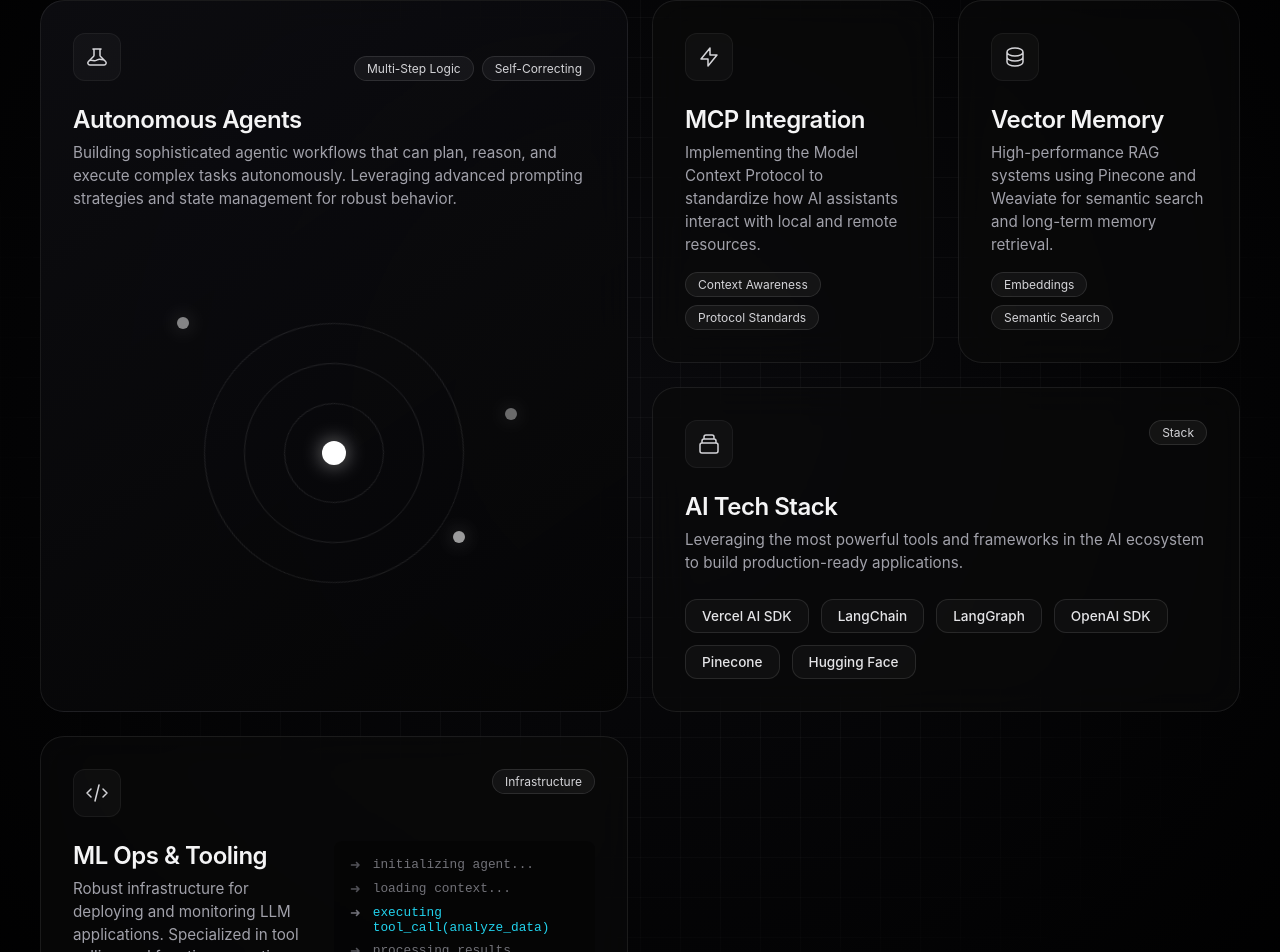
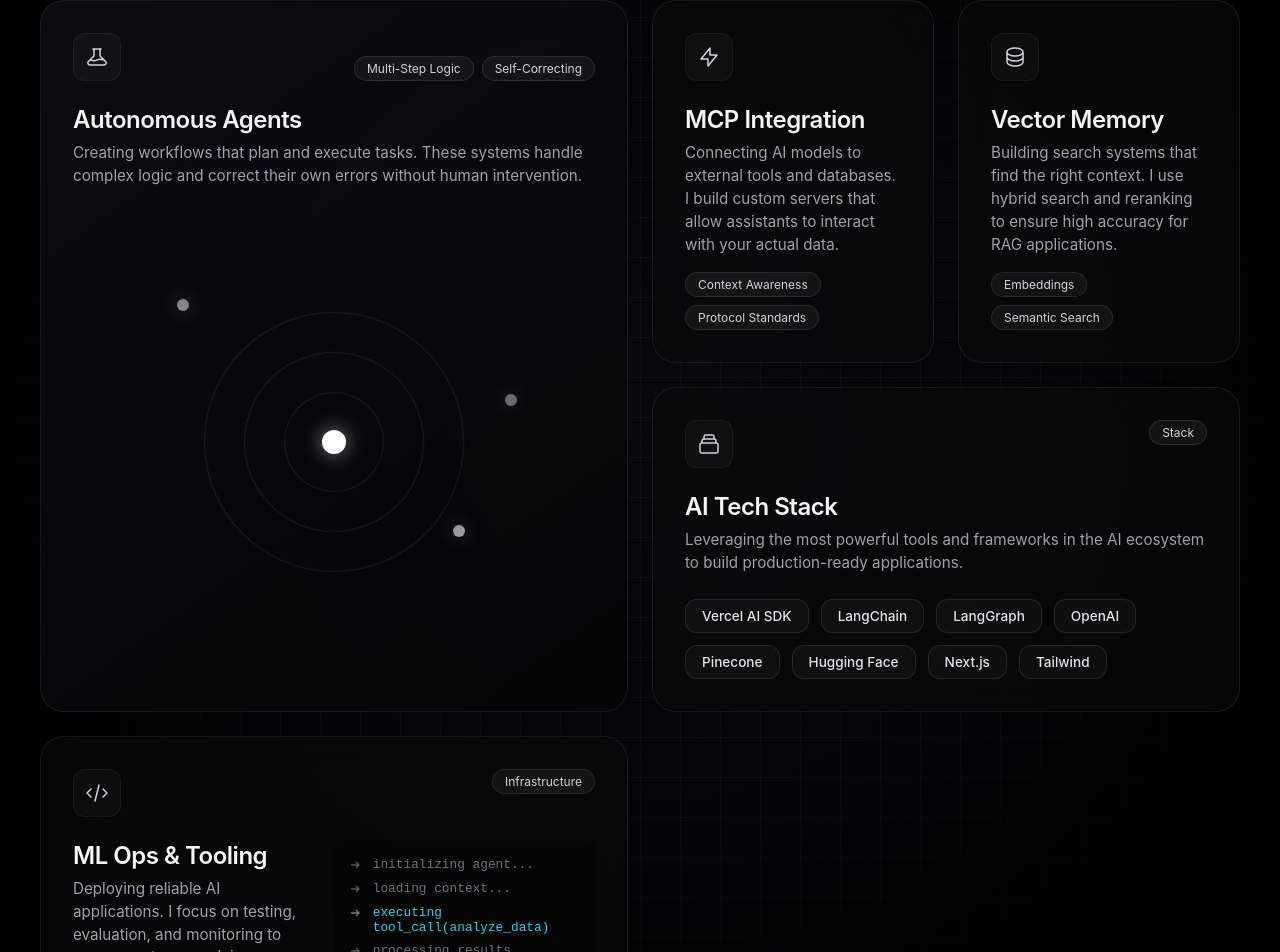
Before and after one commit to aneeshpatne/Personal-Portfolio, a Next.js app: page / in a window 1280 px wide. Shown: the part 2823-3775 px from the top of the page. Built offline with nearby package versions, Linux system fonts and the light colour scheme; no server answers; the database is empty.

Commit message:
feat: introduce MatrixLLM component for displaying AI capabilities with a bento grid layout.

```diff
--- a/src/components/LLM.jsx
+++ b/src/components/LLM.jsx
@@ -51,7 +51,7 @@ function MatrixLLM() {
       <header className={styles.header}>
         <h1 className={styles.title}>Artificial Intelligence</h1>
         <p className={styles.subtitle}>
-          Architecting the next generation of autonomous systems and cognitive infrastructure.
+          Building reliable autonomous systems that solve real problems. Turning raw models into practical software.
         </p>
       </header>
 
@@ -72,8 +72,7 @@ function MatrixLLM() {
           <div>
             <h3 className={styles.cardTitle}>Autonomous Agents</h3>
             <p className={styles.cardDesc}>
-              Building sophisticated agentic workflows that can plan, reason, and execute complex tasks autonomously.
-              Leveraging advanced prompting strategies and state management for robust behavior.
+              Creating workflows that plan and execute tasks. These systems handle complex logic and correct their own errors without human intervention.
             </p>
           </div>
           <AgentVisual />
@@ -90,7 +89,7 @@ function MatrixLLM() {
           </div>
           <h3 className={styles.cardTitle}>MCP Integration</h3>
           <p className={styles.cardDesc}>
-            Implementing the Model Context Protocol to standardize how AI assistants interact with local and remote resources.
+            Connecting AI models to external tools and databases. I build custom servers that allow assistants to interact with your actual data.
           </p>
           <div className={styles.tagContainer} style={{ marginTop: '1rem' }}>
             <span className={styles.tag}>Context Awareness</span>
@@ -109,7 +108,7 @@ function MatrixLLM() {
           </div>
           <h3 className={styles.cardTitle}>Vector Memory</h3>
           <p className={styles.cardDesc}>
-            High-performance RAG systems using Pinecone and Weaviate for semantic search and long-term memory retrieval.
+            Building search systems that find the right context. I use hybrid search and reranking to ensure high accuracy for RAG applications.
           </p>
           <div className={styles.tagContainer} style={{ marginTop: '1rem' }}>
             <span className={styles.tag}>Embeddings</span>
@@ -132,7 +131,7 @@ function MatrixLLM() {
             Leveraging the most powerful tools and frameworks in the AI ecosystem to build production-ready applications.
           </p>
           <div className={styles.techGrid}>
-            {["Vercel AI SDK", "LangChain", "LangGraph", "OpenAI SDK", "Pinecone", "Hugging Face"].map((tech) => (
+            {["Vercel AI SDK", "LangChain", "LangGraph", "OpenAI", "Pinecone", "Hugging Face", "Next.js", "Tailwind"].map((tech) => (
               <div key={tech} className={styles.premiumBadge}>
                 {tech}
               </div>
@@ -154,8 +153,7 @@ function MatrixLLM() {
             <div style={{ flex: 1 }}>
               <h3 className={styles.cardTitle}>ML Ops & Tooling</h3>
               <p className={styles.cardDesc}>
-                Robust infrastructure for deploying and monitoring LLM applications.
-                Specialized in tool calling and function execution.
+                Deploying reliable AI applications. I focus on testing, evaluation, and monitoring to ensure systems work in production.
               </p>
             </div>
             <div style={{ flex: 1, background: 'rgba(0,0,0,0.3)', borderRadius: '8px', padding: '1rem' }}>
```
